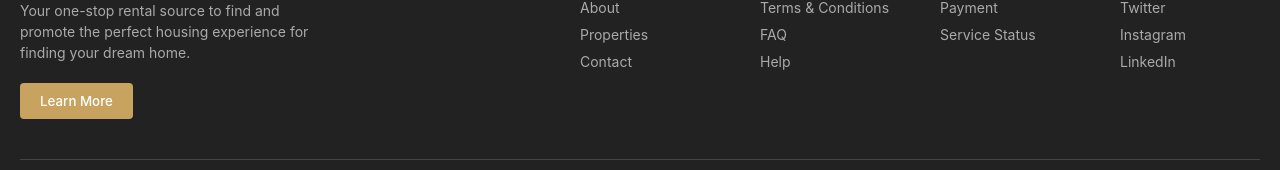
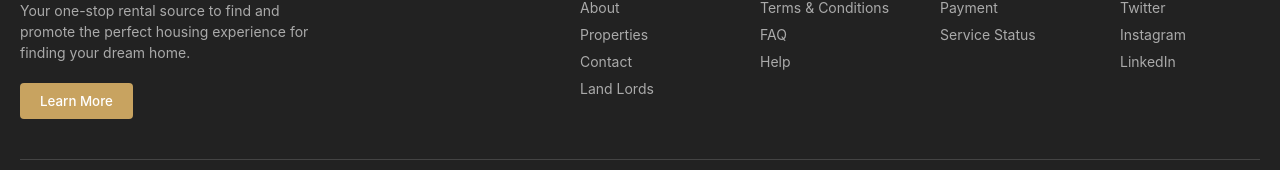
Before and after one commit to thuntxiv/TenantTalk, a React (Create React App) app in the folder tenanttalk/Frontend/: page / in a window 1280 px wide. Shown: the part 4157-4327 px from the top of the page. Built offline with nearby package versions, Linux system fonts and the light colour scheme.

Commit message:
Land lord

```diff
--- a/tenanttalk/Frontend/src/components/footer.tsx
+++ b/tenanttalk/Frontend/src/components/footer.tsx
@@ -22,6 +22,7 @@ const Footer = () => {
               <a href="/about">About</a>
               <a href="/properties">Properties</a>
               <a href="/contact">Contact</a>
+              <a href="/landlords">Land Lords</a>
             </div>
 
             <div className="footer-links-column">
```
